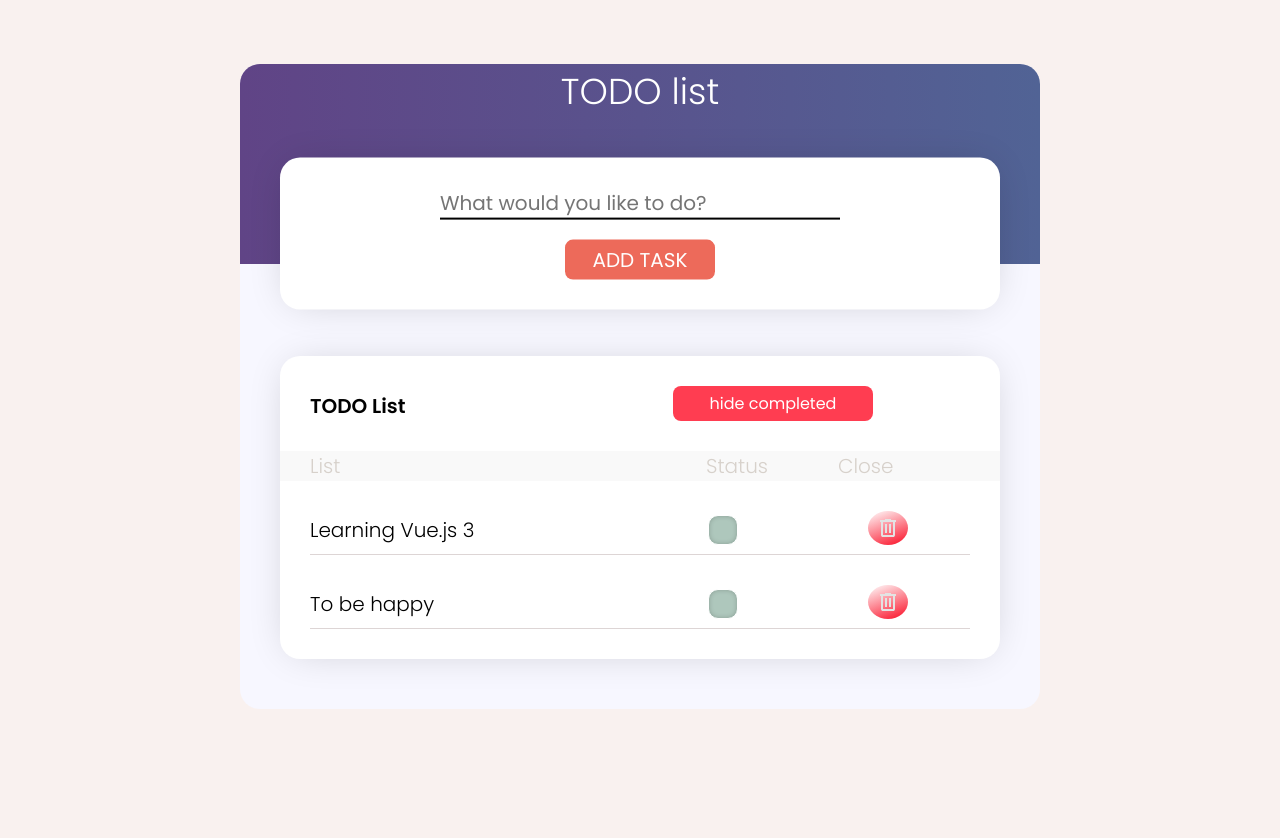
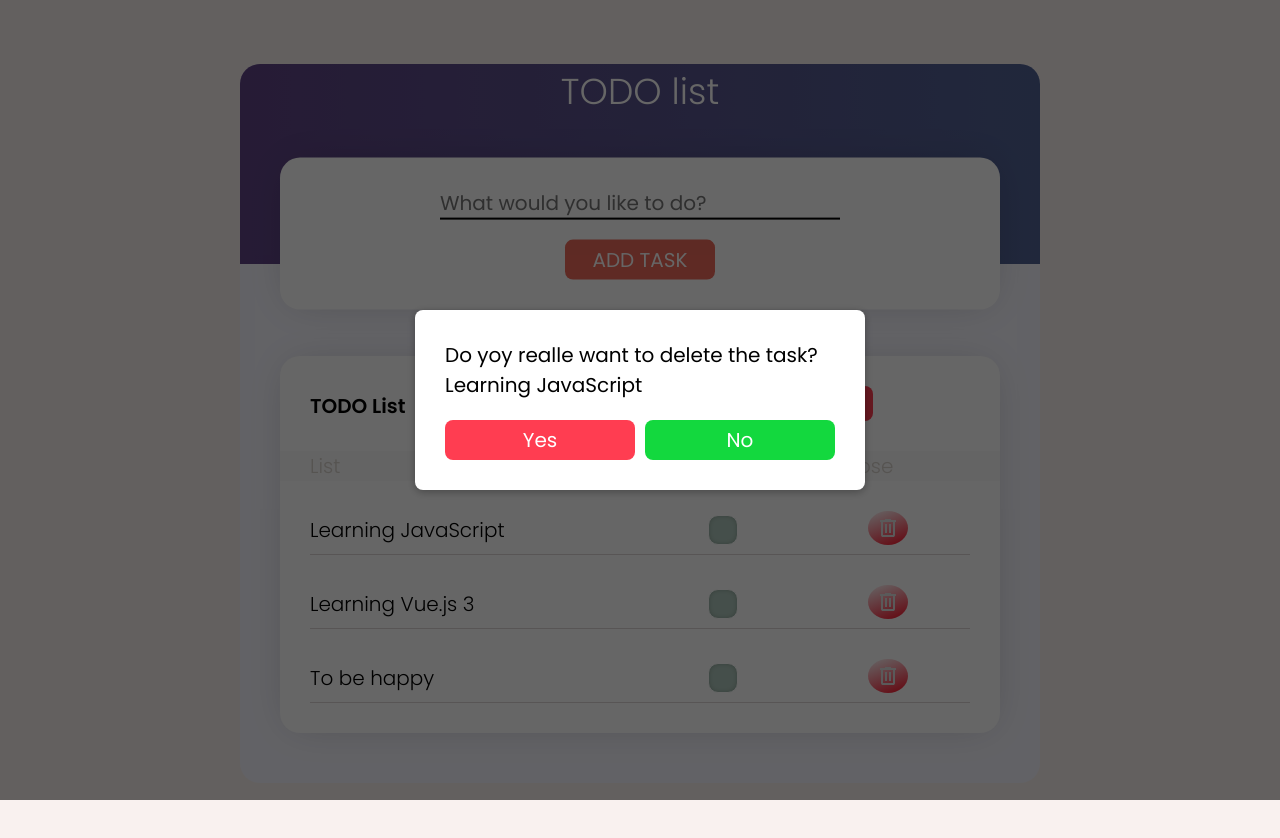
Before and after one commit to Ann-Fox/tapigo-test, a Vue app: page / in a window 1280 px wide. Both pictures are taken after a click on the button 887 px from the left and 528 px from the top of the page. Shown: the top 838 px of the page. Before the commit the page ends 800 px from the top, so only its background shows below. Built offline with nearby package versions, Linux system fonts and the light colour scheme.

Commit message:
refactor: add a modal view to the task component

```diff
--- a/src/components/TaskComponent.vue
+++ b/src/components/TaskComponent.vue
@@ -1,21 +1,39 @@
 <script setup>
+import { ref } from 'vue';
+
 const props = defineProps({
     task: {
         type: Object,
         default: ()=>({})
     },
 })
+
+const showModal=ref(false)
 </script>
 
 <template>
     <li class="task">
         <input type="checkbox" name="" v-model="task.done" :id="`box-${task.id}`" class="task__checkbox">
         <label :for="`box-${task.id}`" сlass="task__label" :class="{'done':task.done }"> {{ task.text }}</label>
-        <button class="task__button" @click="$emit('remove-task')"><img src="./icons/delete_24.svg"></button>
+        <button class="task__button" @click="showModal = !showModal"><img src="./icons/delete_24.svg"></button>
     </li>
+
+    <Transition name="modal">
+        <div v-if="showModal" class="modal-mask">
+            <div class="modal-container">
+                <div class="modal-header">
+                    Do yoy realle want to delete the task? {{task.text }}
+                </div>
+                <div class="modal-body">
+                    <button class="btn btn-delete" @click="$emit('remove-task')">Yes</button>
+                    <button class="btn btn-close" @click="showModal=false">No</button>
+                </div>
+            </div>
+        </div>
+    </Transition>
 </template>
 
-<style scoped>
+<style>
 .done {
     text-decoration: line-through;
 }
@@ -95,4 +113,42 @@
     background: linear-gradient(159deg, #ffffff, #fa0b23);
     /* W3C, IE 10+/ Edge, Firefox 16+, Chrome 26+, Opera 12+, Safari 7+ */
 }
+
+.modal-mask {
+    position: fixed;
+    top: 0;
+    left: 0;
+    width: 100%;
+    height: 100%;
+    background-color: rgba(0, 0, 0, 0.6);
+    transition: opasity 0.3s ease;
+    display: flex;
+    z-index: 10;
+}
+
+.modal-container {
+    width: 450px;
+    margin: auto;
+    padding: 30px;
+    background-color: #fff;
+    border-radius: 8px;
+    box-shadow: 0 2px 8px rgba(0, 0, 0, 0.3);
+}
+
+.modal-header {
+    margin-bottom: 20px;
+}
+
+.modal-body {
+    display: flex;
+    gap: 10px;
+}
+
+.btn-close {
+    background-color: #13d83e;
+}
+
+.btn-delete {
+    background-color: #ff3d51;
+}
 </style>
```
